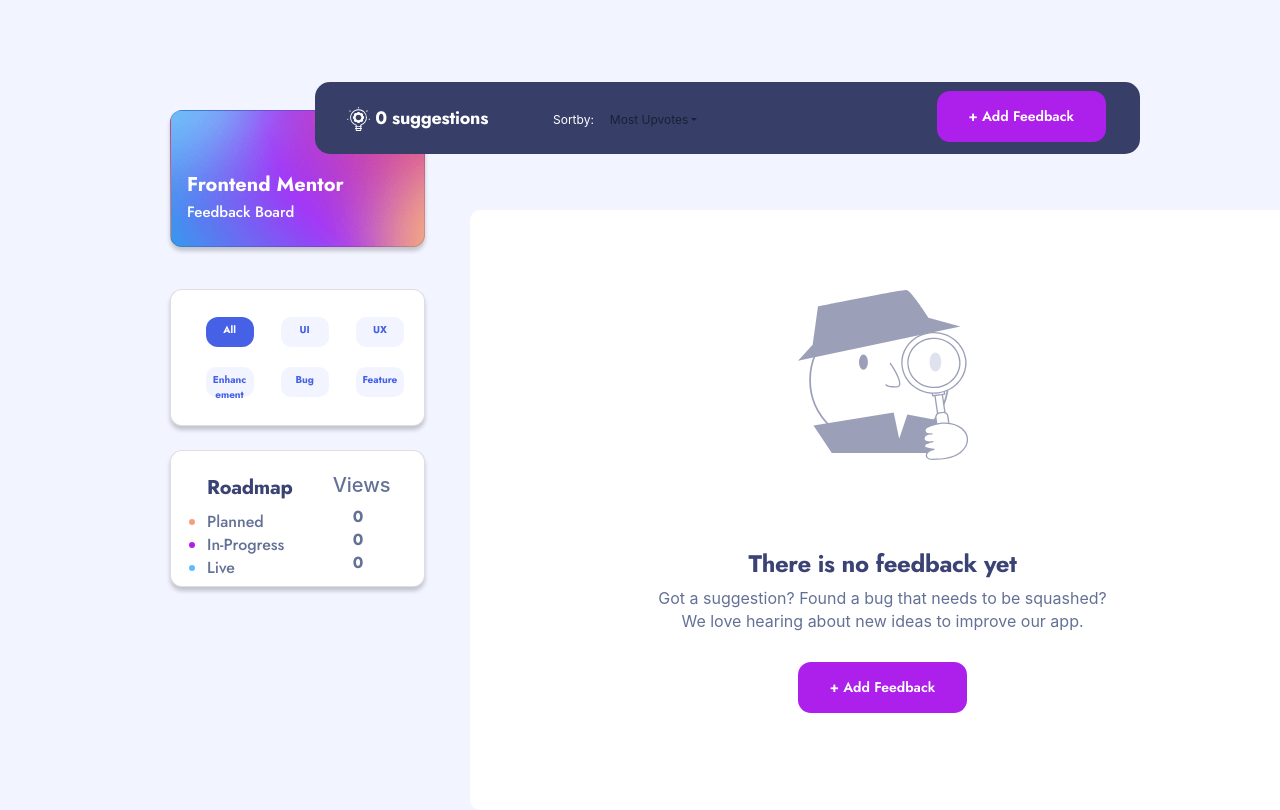
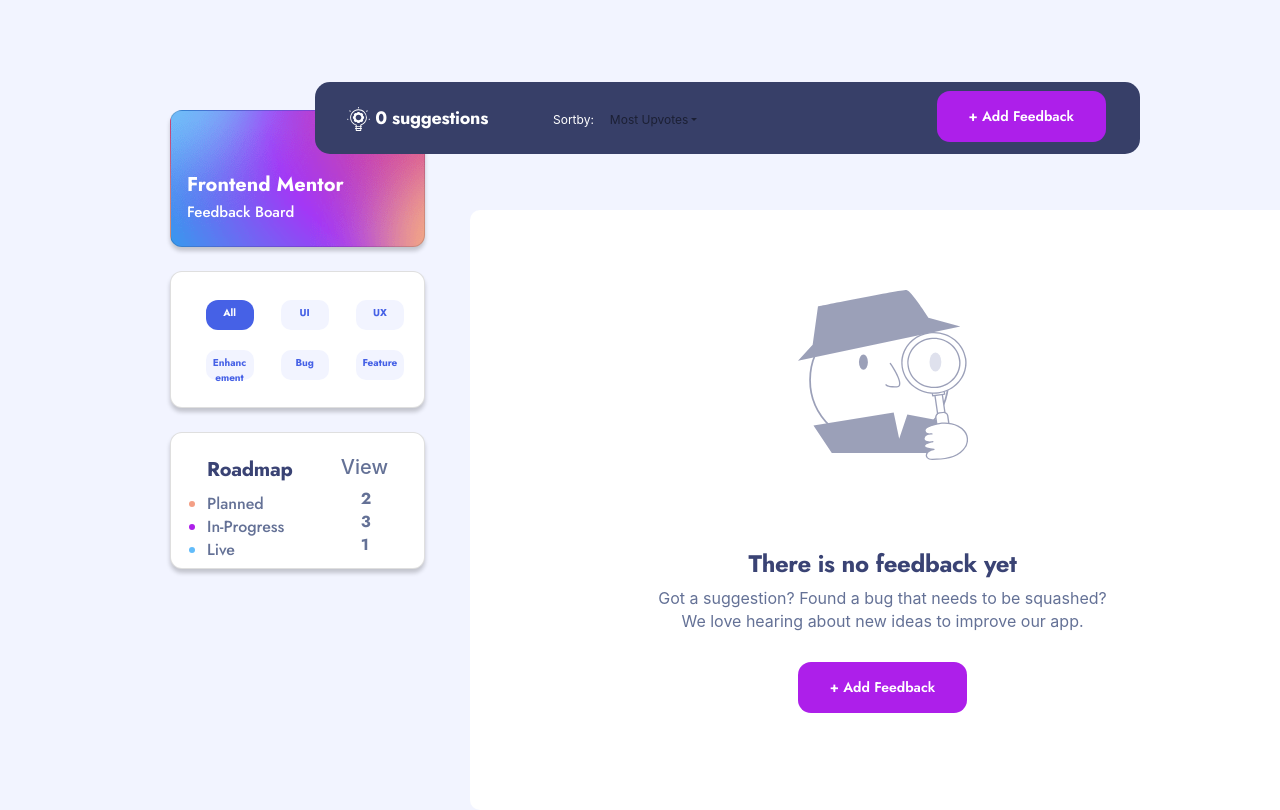
Before and after one commit to David-Adelwine/Product-feedbackApp, a React (Create React App) app: page /Hompage in a window 1280 px wide. Built offline with nearby package versions, Linux system fonts and the light colour scheme.

Commit message:
updated header component

```diff
--- a/src/App.js
+++ b/src/App.js
@@ -7,15 +7,15 @@
 import FeedbackDetail from './pages/FeedbackDetail';
 import ActiveFeedback from './pages/ActiveFeedback';
 import Roadmap from './pages/Roadmap';
-import Homeheader from './Components/Homeheader'
-
+// import Homeheader from './Components/Homeheader'
+import Header from './Components/Header';
 function App() {
   return (
     <div className="App">
     <BrowserRouter>
     <Routes>
     <Route path='/' element={ <FeedbackDetail/>}/>
-    <Route path='/Hompage' element={<> <Homeheader/> <Hompage/></>}/>
+    <Route path='/Hompage' element={<> <Header/> <Hompage/></>}/>
     <Route path='/Feedbackdetails' element={<Feedbackdatails/>}/>
     <Route path='/Feedbackedit/:id' element={<Feedbackedit/>}/>
     <Route path='/ActiveFeedback' element={ <ActiveFeedback/>}/>
--- a/src/Components/Cards.js
+++ b/src/Components/Cards.js
@@ -5,6 +5,7 @@
 import "../Styles/Card.css";
 
 const Card = (props) => {
+
   const { id, title, description, category, upvotes, comments } = props;
 
   const [upvote, setUpvote] = useState(upvotes);
@@ -34,7 +35,7 @@
         onClick={handleUpvote}
       >
         <img
-          className={`Upvotesbtn ${isUpvoted ? "upvoted" : ""}`}
+          className={`Upvotesbtn ${isUpvoted ? "upvoted" : "b "}`}
           src={arrowUp}
           alt="^"
         />
--- a/src/Styles/Card.css
+++ b/src/Styles/Card.css
@@ -29,9 +29,7 @@
 font-weight: 700;
 font-size: 18px;
 line-height: 26px;
-
 letter-spacing: -0.25px;
-
 color: #3A4374;
 
 
--- a/src/pages/Hompage.js
+++ b/src/pages/Hompage.js
@@ -2,9 +2,12 @@
 import '../Styles/Home.css'
 import { Link } from 'react-router-dom'
 import Illustration from '../assets/suggestions/illustration-empty.svg'
+import HomeNav from '../Components/HomeNav'
 
 const Hompage = () => {
   return (
+    <div>
+      <HomeNav/>
     <div className="homepage">
       <section className='home--content'>
      <img src={Illustration} alt="" srcset="" className='homeImg' />
@@ -14,6 +17,8 @@
      <Link to={'../feedbackdetails'}> <button className='homebtn'>+ Add Feedback</button> </Link>
       </section>
       </div>
+
+      </div>
   )
 }
 
```
Also changed, not shown: src/Styles/SingleCard.css (indentation only).
